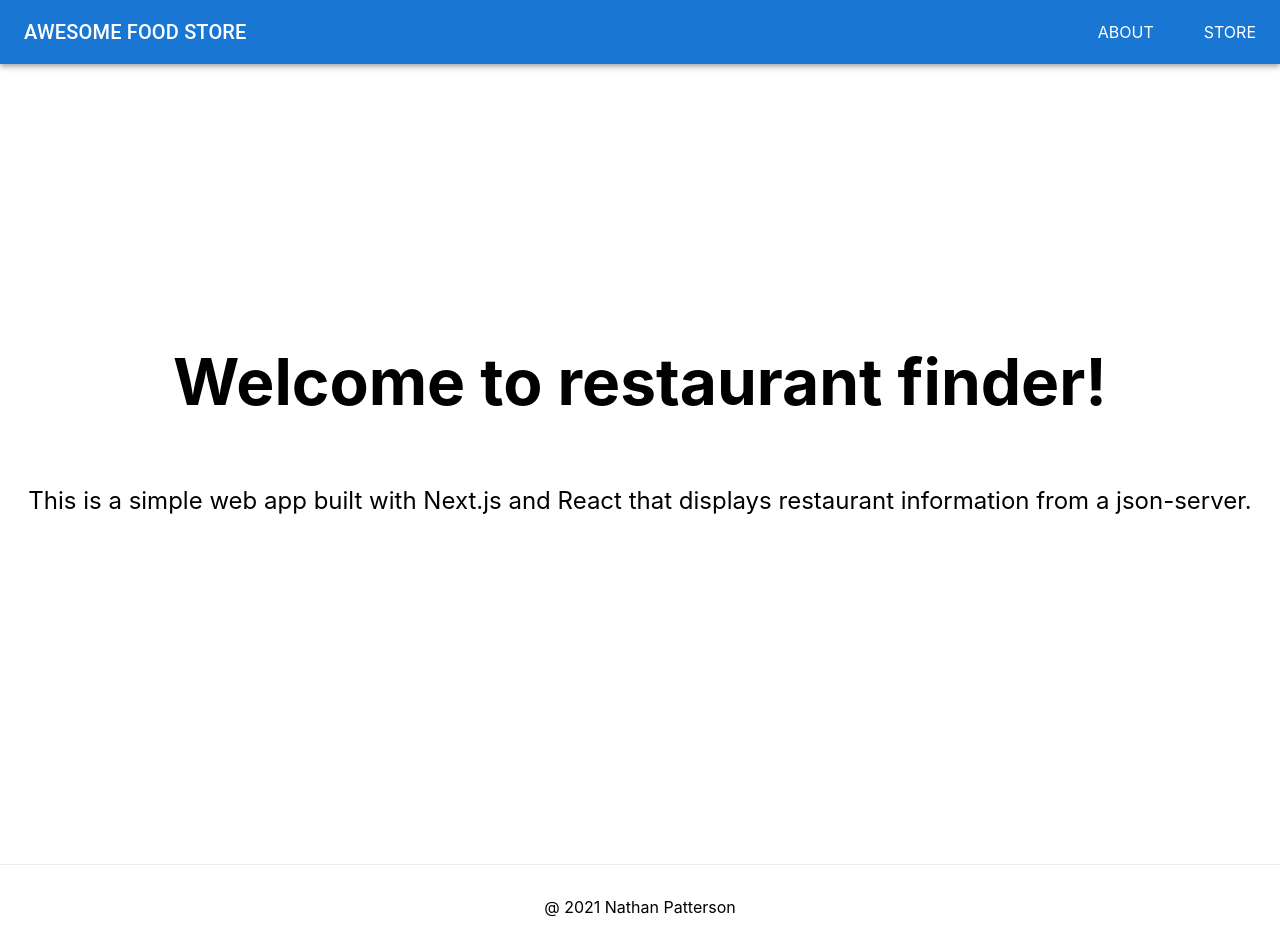
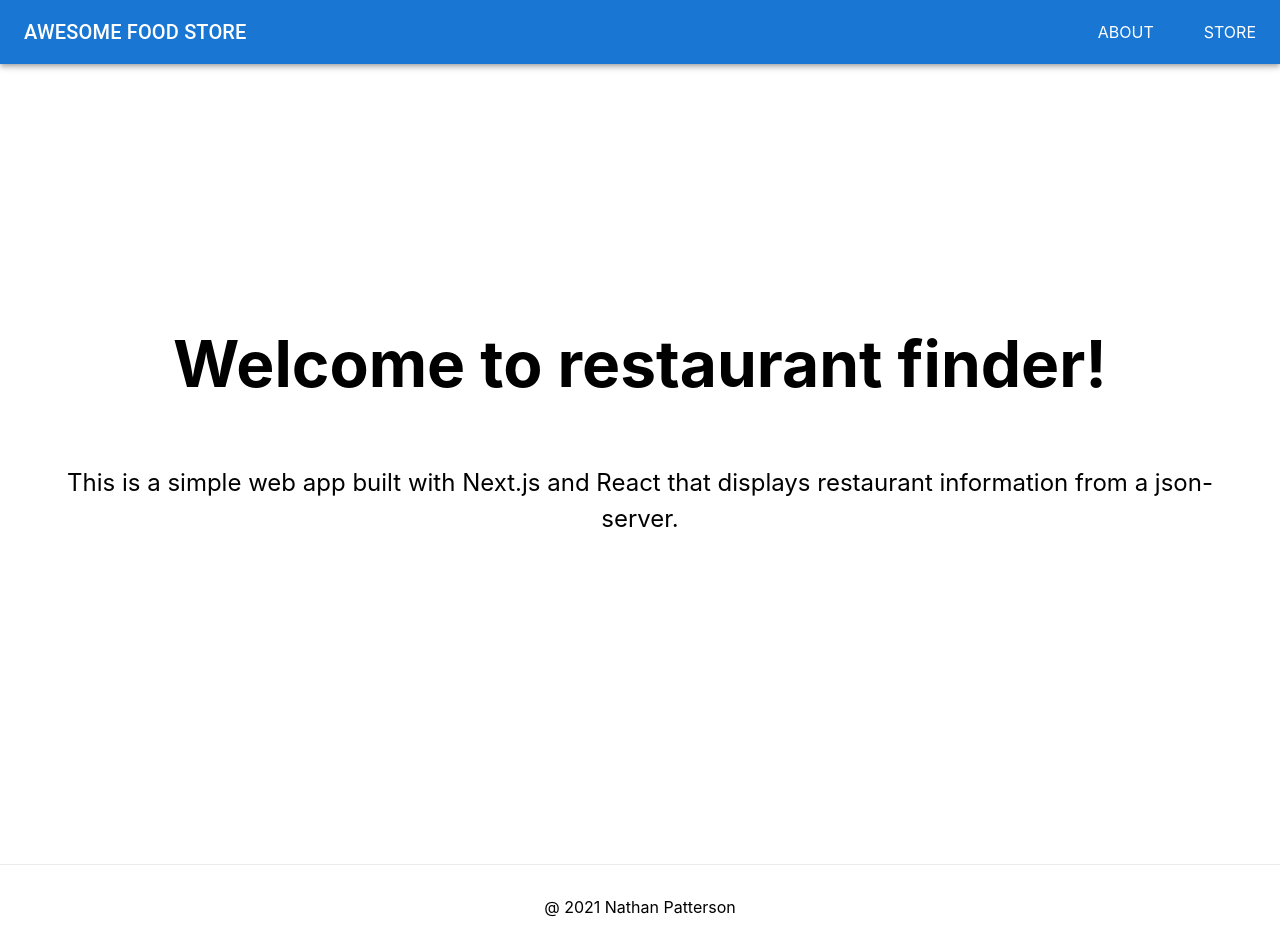
Before and after one commit to n8patterson/awesome-food-store, a Next.js app: page / in a window 1280 px wide. Built offline with nearby package versions, Linux system fonts and the light colour scheme.

Commit message:
add small formatting changes for store cards

```diff
--- a/src/styles/Home.module.css
+++ b/src/styles/Home.module.css
@@ -10,6 +10,7 @@
   flex-direction: column;
   justify-content: center;
   align-items: center;
+  margin: 0px 64px;
 }
 
 .footer {
@@ -95,6 +96,7 @@
 .card h2 {
   margin: 0 0 1rem 0;
   font-size: 1.5rem;
+  text-align: center;
 }
 
 .card p {
```
